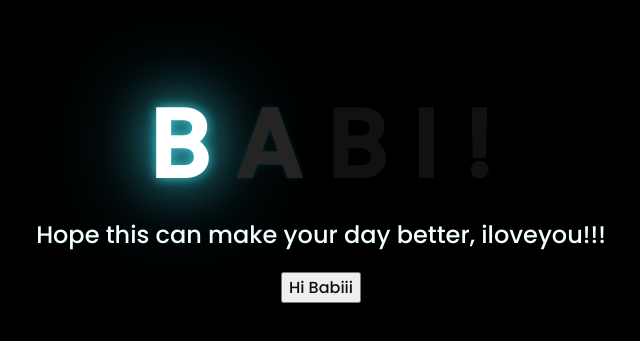
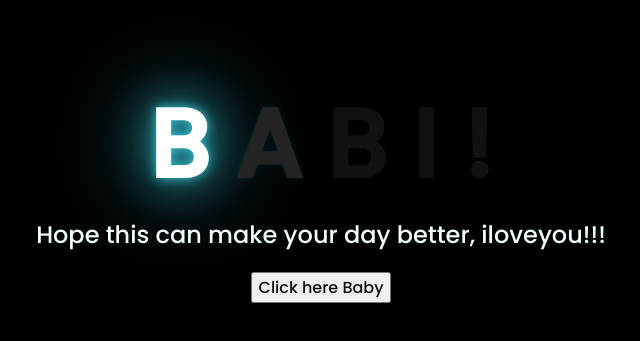
Before and after one commit to bhenzzon/FlowersformyLove, a plain HTML site: page index.html in a window 1280 px wide. Shown: the part 221-562 px from the top of the page, without its empty margins (327-967 px from the left). Drawn offline with Linux system fonts and the light colour scheme.

Commit message:
Update index.html

```diff
--- a/index.html
+++ b/index.html
@@ -6,7 +6,7 @@
     <meta name="viewport" content="width=device-width, initial-scale=1.0">
     <link rel="stylesheet" href="css/style.css">
     <link rel="icon" href="img/flowers.png" type="image/x-icon">
-    <title>Flowers</title>
+    <title>Flowers for Angge</title>
 </head>
 <body>
     <div class="greetings">
@@ -22,7 +22,7 @@
     </div>
     <div class="button">
         <button>
-            <a href="flower.html">Hi Babiii</a>
+            <a href="flower.html">Click here Baby</a>
         </button>
 
     </div>
```
